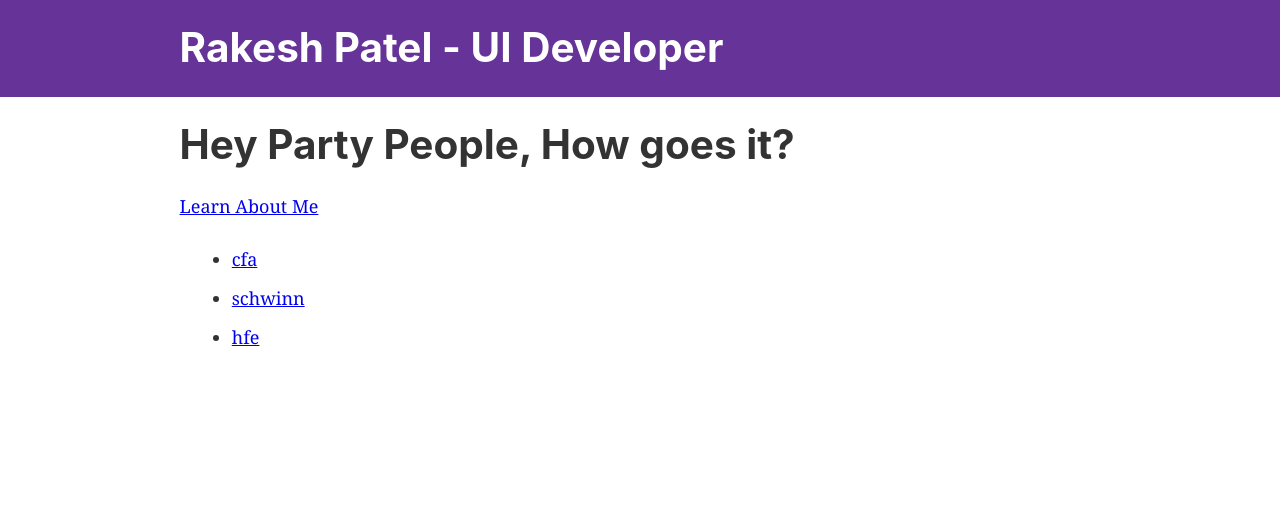
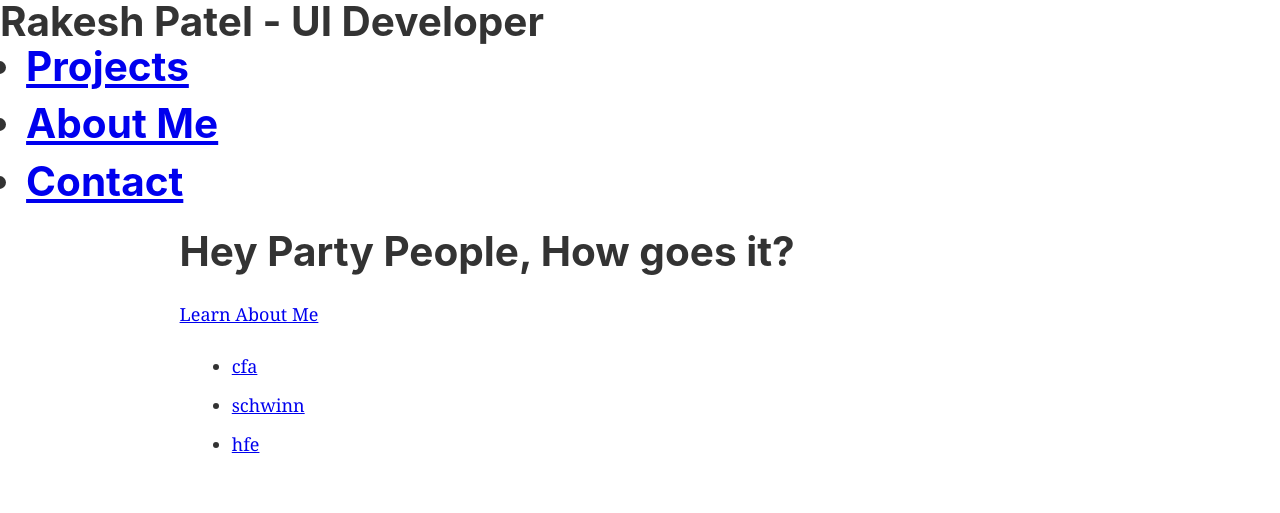
Before and after one commit to Rakeshpatel87p/basicPortfolio, a Gatsby site: page / in a window 1280 px wide. Built offline with nearby package versions, Linux system fonts and the light colour scheme; Gatsby itself is replaced by a stand-in of ours.

Commit message:
infra: add navLinks

```diff
--- /dev/null
+++ b/content/navLinks.json
@@ -0,0 +1,5 @@
+[
+  { "name": "Projects", "link": "/" },
+  { "name": "About Me", "link": "/about-me" },
+  { "name": "Contact", "link": "/contact" }
+]
--- a/src/components/header.js
+++ b/src/components/header.js
@@ -1,33 +1,21 @@
+import React from "react";
 import { Link } from "gatsby";
-import PropTypes from "prop-types";
-import React from "react";
+import navLinks from "../../content/navLinks";
 
 const Header = ({ siteTitle }) => (
-  <header
-    style={{
-      background: `rebeccapurple`,
-      marginBottom: `1.45rem`,
-    }}
-  >
-    <div
-      style={{
-        margin: `0 auto`,
-        maxWidth: 960,
-        padding: `1.45rem 1.0875rem`,
-      }}
-    >
-      <h1 style={{ margin: 0 }}>
-        <Link
-          to="/"
-          style={{
-            color: `white`,
-            textDecoration: `none`,
-          }}
-        >
-          {siteTitle}
-        </Link>
-      </h1>
-    </div>
+  <header>
+    <h1>
+      <Link>{siteTitle}</Link>
+      <nav>
+        <ul>
+          {navLinks.map((link, i) => (
+            <li key={`${link.name}_${i}`}>
+              <Link to={link.link}>{link.name}</Link>
+            </li>
+          ))}
+        </ul>
+      </nav>
+    </h1>
   </header>
 );
 
```
